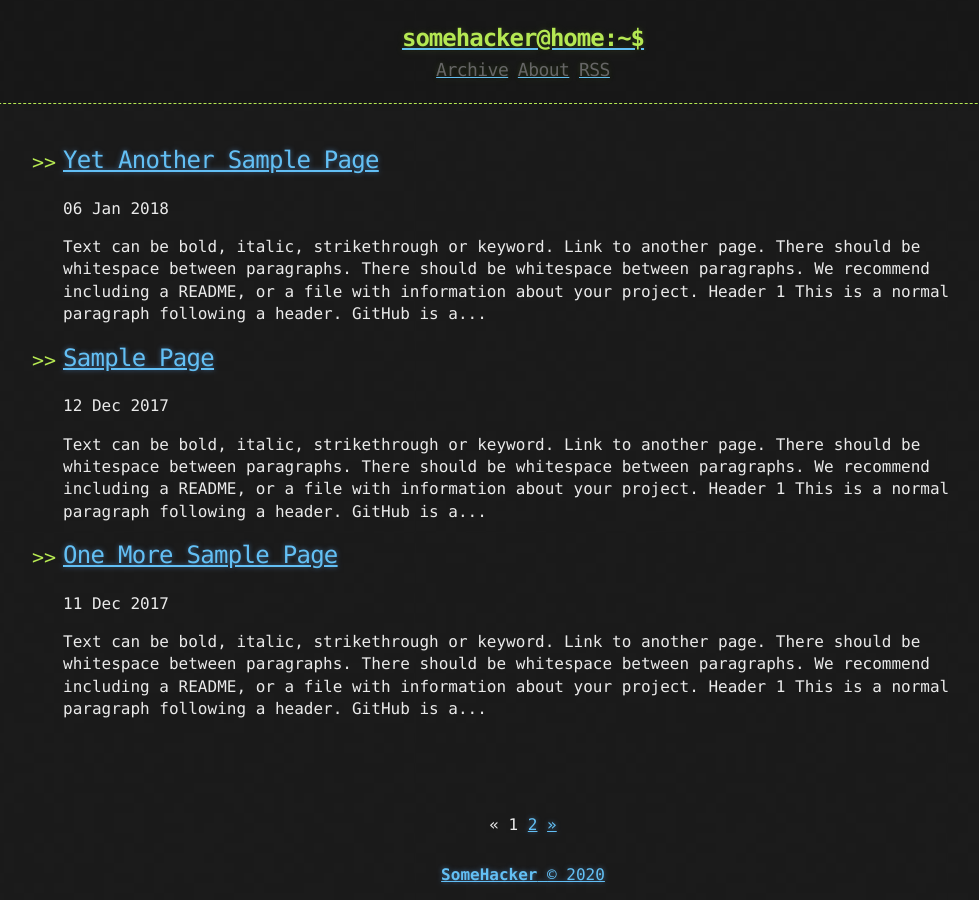
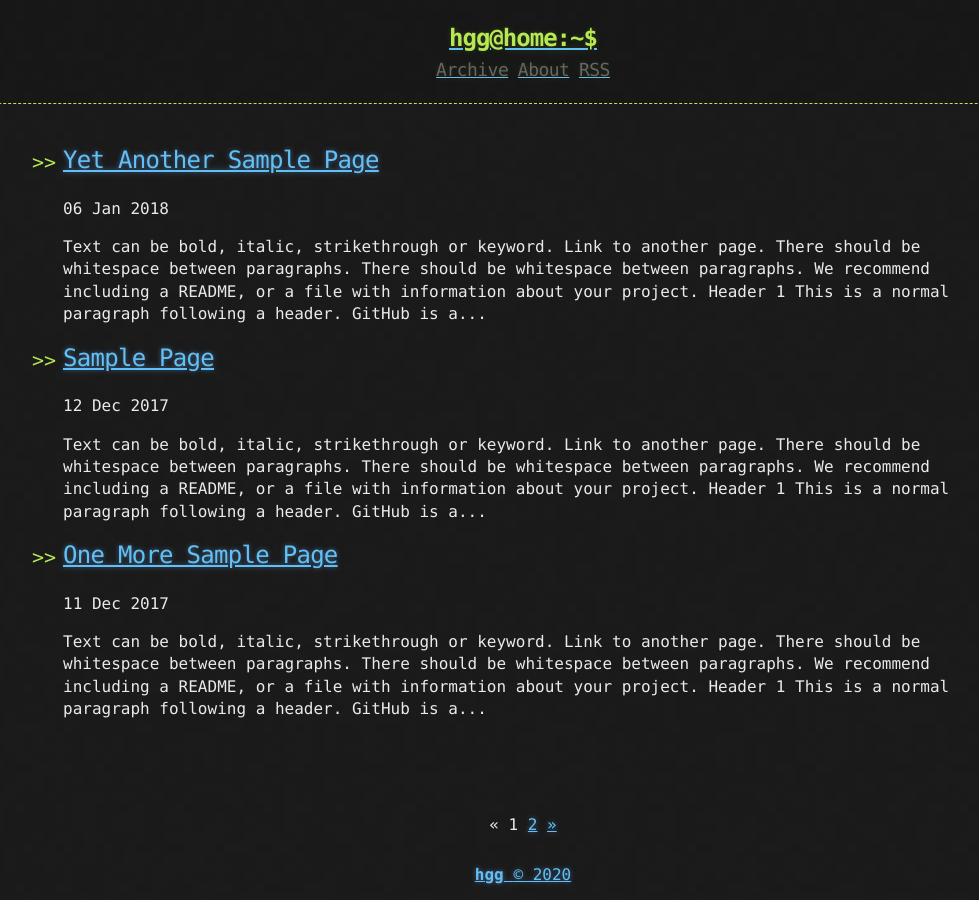
Before and after one commit to hgg-test/hgg-test.github.io, a Jekyll site: the page built from index.html, in a window 1280 px wide. Shown: the whole page, without its empty margins (117-1096 px from the left). Built offline with Jekyll 4.4.1, drawn with Linux system fonts in a browser that asks for light colours; the list of posts is cut into pages by our own code.

Commit message:
Update _config.yml

```diff
--- a/_config.yml
+++ b/_config.yml
@@ -1,9 +1,9 @@
-title: Hacker-Blog
+title: hgg-Blog
 description: "A Jekyll Blog Theme For Hackers"
 author:
-  name: "SomeHacker"
-  email: "someone@somewebsite.somedomain"
-  url: "https://ashishchaudhary.in/hacker-blog"
+  name: "hgg"
+  email: "Null"
+  url: "https://hgg-test.github.io"
 
 baseurl: /
 
@@ -28,5 +28,5 @@ plugins:
   - jekyll-sitemap
 
 # Custom variables
-owner : "SomeHacker"
+owner : "hgg"
 year : "2020"
```
